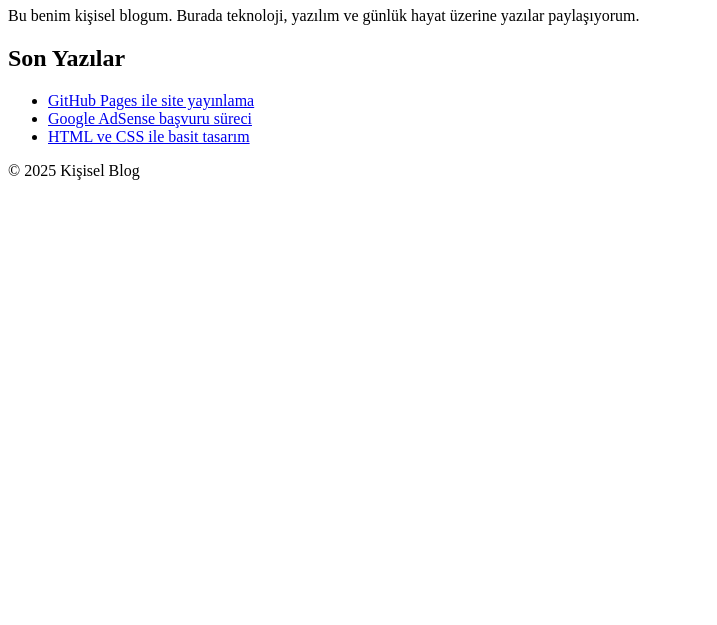
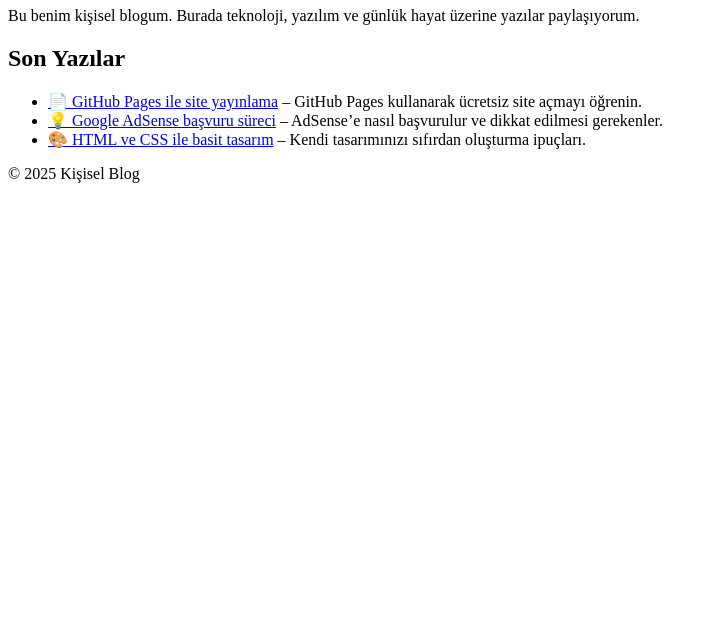
Before and after one commit to sineems48/sineems48.github.io, a plain HTML site: page index.html in a window 1280 px wide. Shown: the part 175-800 px from the top of the page, without its empty margins (0-717 px from the left). Drawn offline with Linux system fonts and the light colour scheme.

Commit message:
index.html

```diff
--- a/index.html
+++ b/index.html
@@ -21,9 +21,9 @@
 
   <h2>Son Yazılar</h2>
   <ul>
-    <li><a href="yazi1.html">GitHub Pages ile site yayınlama</a></li>
-    <li><a href="yazi2.html">Google AdSense başvuru süreci</a></li>
-    <li><a href="yazi3.html">HTML ve CSS ile basit tasarım</a></li>
+    <li><a href="yazi1.html">📄 GitHub Pages ile site yayınlama</a> – GitHub Pages kullanarak ücretsiz site açmayı öğrenin.</li>
+    <li><a href="yazi2.html">💡 Google AdSense başvuru süreci</a> – AdSense’e nasıl başvurulur ve dikkat edilmesi gerekenler.</li>
+    <li><a href="yazi3.html">🎨 HTML ve CSS ile basit tasarım</a> – Kendi tasarımınızı sıfırdan oluşturma ipuçları.</li>
   </ul>
 
   <footer>
```
